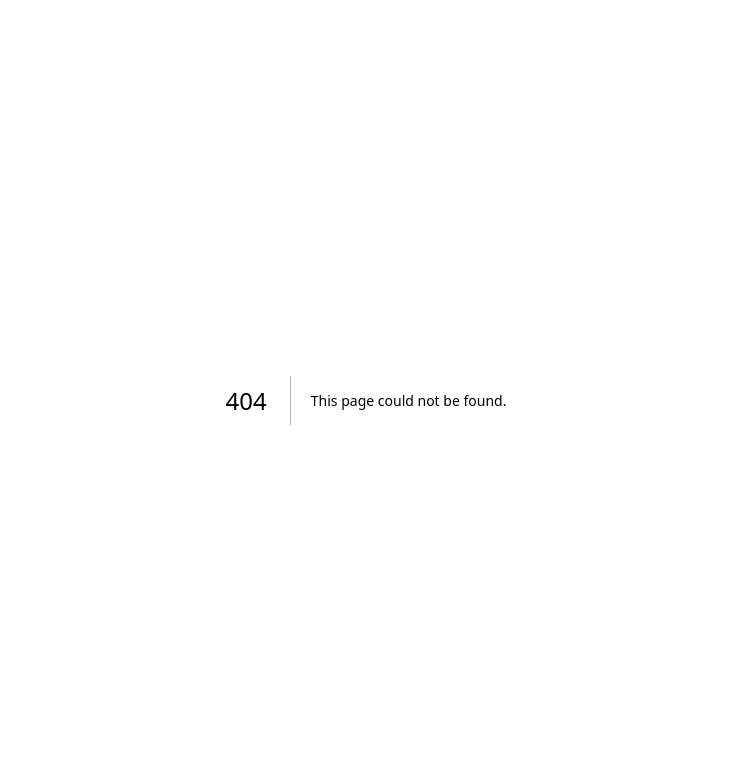
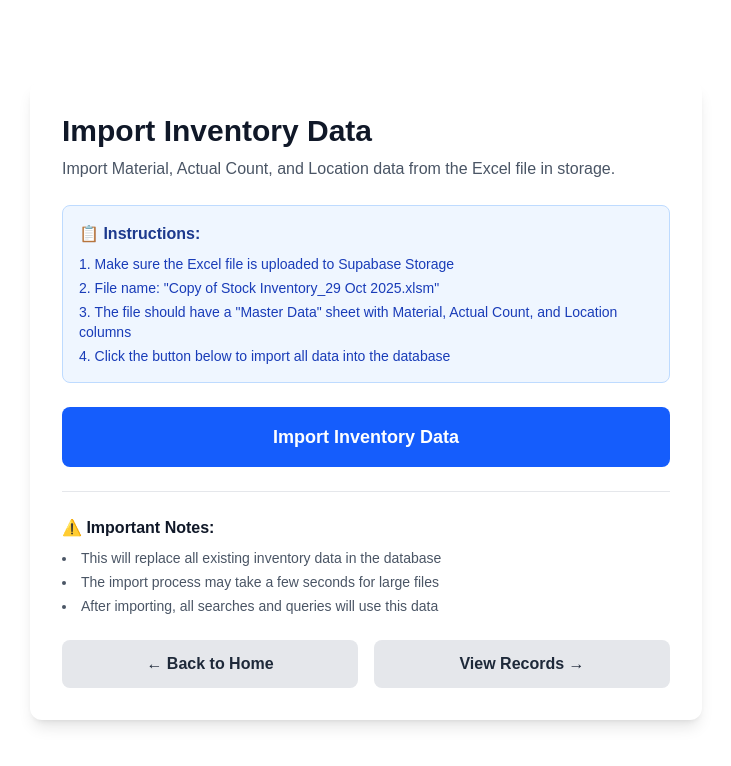
Before and after one commit to YantisNacli/excel-editor, a Next.js app: page /import in a window 1280 px wide. Before the commit this address had no page. Shown: the top 766 px of the page, without its empty margins (274-1005 px from the left). Built offline with nearby package versions, Linux system fonts and the light colour scheme.

Commit message:
Add import page with button to load Excel data into database

```diff
--- /dev/null
+++ b/src/app/import/page.tsx
@@ -0,0 +1,99 @@
+"use client";
+
+import { useState } from "react";
+
+export default function ImportPage() {
+  const [importing, setImporting] = useState(false);
+  const [message, setMessage] = useState("");
+  const [error, setError] = useState("");
+
+  const handleImport = async () => {
+    setImporting(true);
+    setMessage("");
+    setError("");
+
+    try {
+      const response = await fetch("/api/importInventory", {
+        method: "POST",
+      });
+
+      const data = await response.json();
+
+      if (response.ok) {
+        setMessage(`✅ Successfully imported ${data.imported} items from ${data.sheet}`);
+      } else {
+        setError(`❌ Error: ${data.error}`);
+      }
+    } catch (err) {
+      setError("❌ Failed to import inventory. Please try again.");
+      console.error(err);
+    } finally {
+      setImporting(false);
+    }
+  };
+
+  return (
+    <div className="min-h-screen bg-white flex items-center justify-center p-4">
+      <div className="max-w-2xl w-full bg-white rounded-xl shadow-lg p-8">
+        <h1 className="text-3xl font-bold text-gray-900 mb-2">Import Inventory Data</h1>
+        <p className="text-gray-600 mb-6">
+          Import Material, Actual Count, and Location data from the Excel file in storage.
+        </p>
+
+        <div className="bg-blue-50 border border-blue-200 rounded-lg p-4 mb-6">
+          <h2 className="font-semibold text-blue-900 mb-2">📋 Instructions:</h2>
+          <ol className="list-decimal list-inside text-blue-800 space-y-1 text-sm">
+            <li>Make sure the Excel file is uploaded to Supabase Storage</li>
+            <li>File name: "Copy of Stock Inventory_29 Oct 2025.xlsm"</li>
+            <li>The file should have a "Master Data" sheet with Material, Actual Count, and Location columns</li>
+            <li>Click the button below to import all data into the database</li>
+          </ol>
+        </div>
+
+        <button
+          onClick={handleImport}
+          disabled={importing}
+          className="w-full bg-blue-600 hover:bg-blue-700 disabled:bg-gray-400 text-white font-bold py-4 px-6 rounded-lg transition-colors text-lg"
+        >
+          {importing ? "Importing..." : "Import Inventory Data"}
+        </button>
+
+        {message && (
+          <div className="mt-6 p-4 bg-green-50 border border-green-200 rounded-lg">
+            <p className="text-green-800 font-medium">{message}</p>
+          </div>
+        )}
+
+        {error && (
+          <div className="mt-6 p-4 bg-red-50 border border-red-200 rounded-lg">
+            <p className="text-red-800 font-medium">{error}</p>
+          </div>
+        )}
+
+        <div className="mt-6 pt-6 border-t border-gray-200">
+          <h3 className="font-semibold text-gray-900 mb-2">⚠️ Important Notes:</h3>
+          <ul className="list-disc list-inside text-gray-600 space-y-1 text-sm">
+            <li>This will replace all existing inventory data in the database</li>
+            <li>The import process may take a few seconds for large files</li>
+            <li>After importing, all searches and queries will use this data</li>
+          </ul>
+        </div>
+
+        <div className="mt-6 flex gap-4">
+          <a
+            href="/"
+            className="flex-1 text-center bg-gray-200 hover:bg-gray-300 text-gray-800 font-semibold py-3 px-6 rounded-lg transition-colors"
+          >
+            ← Back to Home
+          </a>
+          <a
+            href="/view"
+            className="flex-1 text-center bg-gray-200 hover:bg-gray-300 text-gray-800 font-semibold py-3 px-6 rounded-lg transition-colors"
+          >
+            View Records →
+          </a>
+        </div>
+      </div>
+    </div>
+  );
+}
--- a/src/components/ExcelEditor.tsx
+++ b/src/components/ExcelEditor.tsx
@@ -303,7 +303,16 @@ export default function ExcelEditor() {
     return (
       <div className="p-4">
         <div className="max-w-md mx-auto mt-12 border rounded-lg p-6 bg-gray-50">
-          <h2 className="text-xl font-bold mb-4">Welcome to Excel Editor</h2>
+          <div className="flex justify-between items-center mb-4">
+            <h2 className="text-xl font-bold">Welcome to Excel Editor</h2>
+            <a
+              href="/import"
+              className="text-sm text-blue-600 hover:text-blue-800 underline"
+              title="Import inventory data from Excel"
+            >
+              Import Data
+            </a>
+          </div>
           <label className="block mb-2 font-semibold">Please enter your name:</label>
           <input
             type="text"
```
